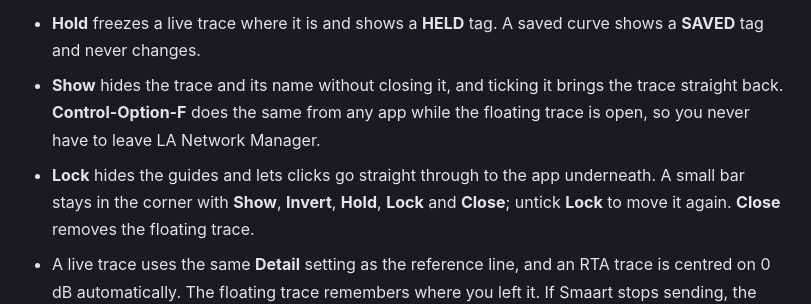
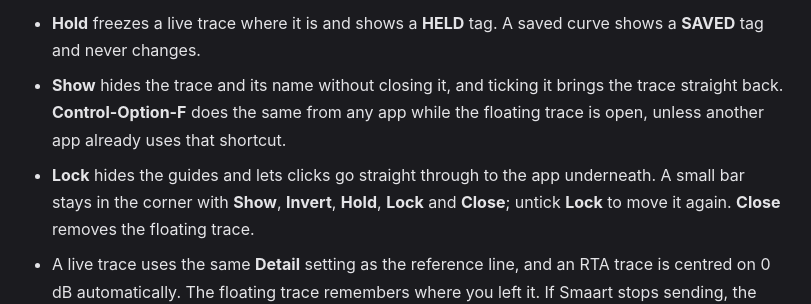
Before and after one commit to BSKapps/bskapps.github.io, a Jekyll site: the page built from articles/target-trace-guide/index.html, in a window 1280 px wide and 900 px high, scrolled down 4006 px. Shown: the part 158-462 px from the top of the window, without its empty margins (232-1043 px from the left). Built offline with Jekyll 4.4.1, drawn with Linux system fonts in a browser that asks for light colours.

Commit message:
Target Trace guide: shortcut caveat

```diff
--- a/_data/guides/target-trace-guide.json
+++ b/_data/guides/target-trace-guide.json
@@ -194,7 +194,7 @@
             "**Scale** sets the dB value at the top and bottom edges. LA Network Manager uses 24. **Level** moves the trace up or down.",
             "**Invert** flips the trace upside down, so a peak shows as a dip your EQ cut can follow. An inverted trace turns magenta and shows an **INVERTED** tag; a normal trace is yellow.",
             "**Hold** freezes a live trace where it is and shows a **HELD** tag. A saved curve shows a **SAVED** tag and never changes.",
-            "**Show** hides the trace and its name without closing it, and ticking it brings the trace straight back. **Control-Option-F** does the same from any app while the floating trace is open, so you never have to leave LA Network Manager.",
+            "**Show** hides the trace and its name without closing it, and ticking it brings the trace straight back. **Control-Option-F** does the same from any app while the floating trace is open, unless another app already uses that shortcut.",
             "**Lock** hides the guides and lets clicks go straight through to the app underneath. A small bar stays in the corner with **Show**, **Invert**, **Hold**, **Lock** and **Close**; untick **Lock** to move it again. **Close** removes the floating trace.",
             "A live trace uses the same **Detail** setting as the reference line, and an RTA trace is centred on 0 dB automatically. The floating trace remembers where you left it. If Smaart stops sending, the trace dims and shows **Waiting for Smaart** until it comes back."
           ]
```
